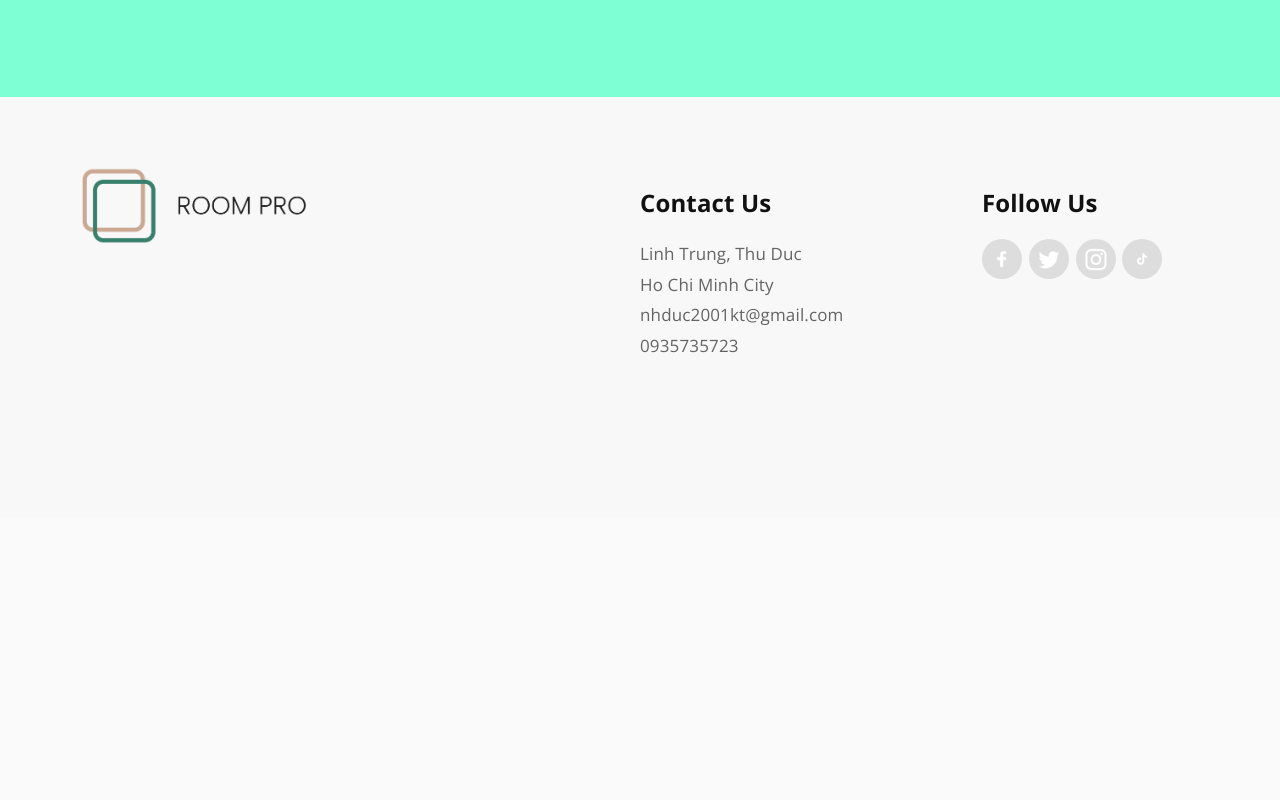
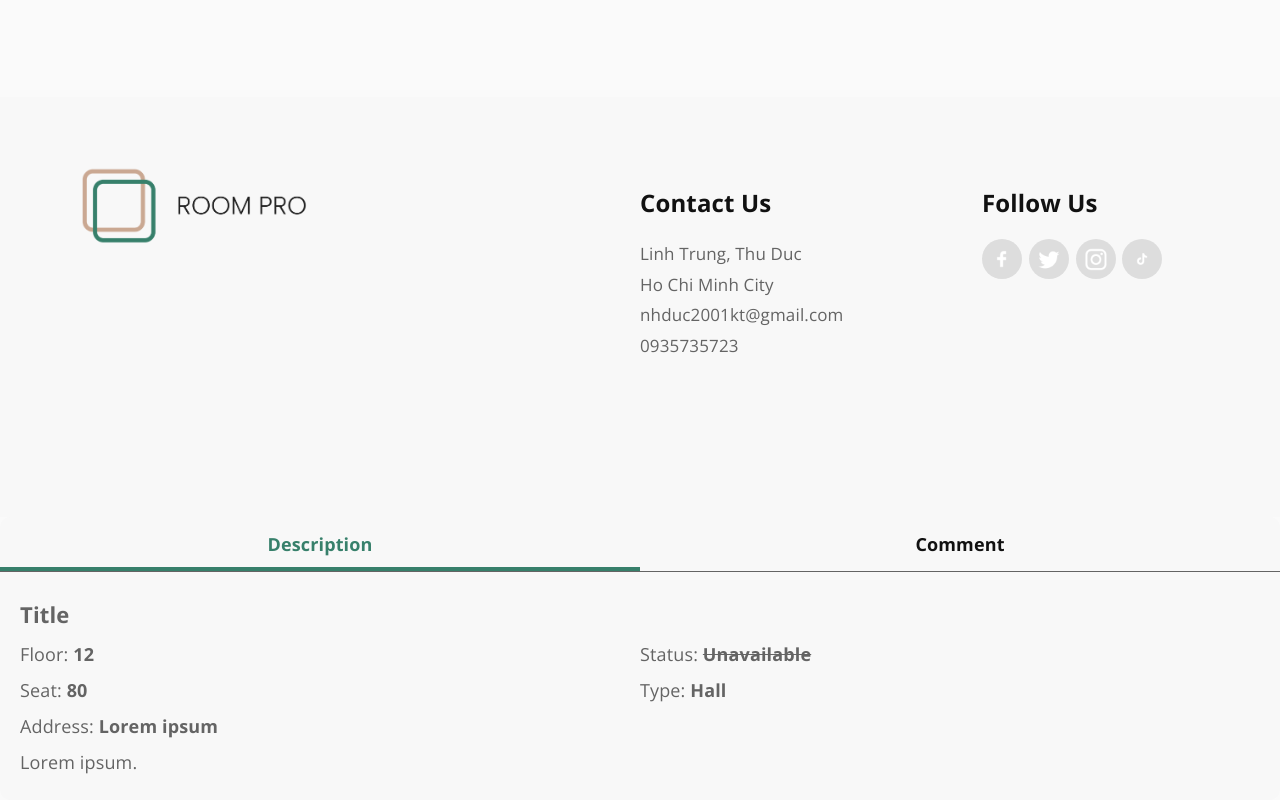
Before and after one commit to 2dmn2t-and-r/room-renting-web, a Vue app in the folder client/: page /management/profile/1 in a window 1280 px wide. Shown: the part 871-1671 px from the top of the page. Before the commit the page ends 1388 px from the top, so only its background shows below. Built offline with nearby package versions, Linux system fonts and the light colour scheme.

Commit message:
+ Add description/comment box in reservation modal + Edit status roomcard and white babckgroundcolor themeinput

```diff
--- a/client/src/components/RoomCard.vue
+++ b/client/src/components/RoomCard.vue
@@ -26,7 +26,7 @@ export default {
         floor: Number,
         seat: Number,
         address: String,
-        startdate: String
+        status: String
     },
     computed: {
         img_style: function(){
--- a/client/src/components/ThemeInput.vue
+++ b/client/src/components/ThemeInput.vue
@@ -31,6 +31,10 @@ export default {
         isIconTitle: {
             type: Boolean,
             default: false,
+        },                      // Optional
+        isInputBgWhite: {
+            type: Boolean,
+            default: false
         }                       // Optional
     },
     computed: {
@@ -46,6 +50,7 @@ export default {
             return {
                 "width": (this.buttonTitle == "") ? "100%" : "calc(100% - " + this.buttonWidth + ")",
                 "border-radius": "15px 0px 0px 0px",
+                "background-color": this.isInputBgWhite ? "var(--theme_white)" : "var(--theme_fore)"
             };
         },
         button_style: function() {
@@ -92,7 +97,7 @@ export default {
 
     .input {
         font-size: 16px;
-        background-color: var(--theme_fore);
+        /* background-color: var(--theme_fore); */
         border-radius: 15px 0px;
         font-weight: 600;
         height: 40px;
@@ -121,6 +126,7 @@ export default {
 
     .button:hover {
         cursor: pointer;
+        opacity: 0.9;
     }
 
     .button:active {
--- /dev/null
+++ b/client/src/components/modals/reserve/DescriptionCommentBox.vue
@@ -0,0 +1,184 @@
+<template>
+    <div class="border full_width col">
+        <div class="row">
+            <div class="half_box title title_chosen medium bold center bottom_border" v-if="!this.tagComment"><div class="chosen"></div>Description</div>
+            <div class="half_box title medium bold center bottom_border" v-on:click="changeTag" v-else>Description</div>
+            <div class="half_box title medium bold center bottom_border" v-on:click="changeTag" v-if="!this.tagComment">Comment</div>
+            <div class="half_box title title_chosen medium bold center bottom_border" v-else><div class="chosen"></div>Comment</div>
+        </div>
+        <div class="inner col">
+        <span v-if="!this.tagComment">
+            <div class="font large bold stretch">Title</div>
+            <div class="row font medium">
+                <div class="half_col">Floor: <span class="bold">{{floor}}</span></div>
+                <div class="half_col">Status: <span class="bold" :style="status_style">{{status}}</span></div>
+            </div>
+            <div class="row font medium">
+                <div class="half_col">Seat: <span class="bold">{{seat}}</span></div>
+                <div class="half_col">Type: <span class="bold">{{type}}</span></div>
+            </div>
+            <div class="row font medium">
+                <div class="stretch">Address: <span class="bold">{{address}}</span></div>
+            </div>
+            <div class="row font medium">
+                <div class="stretch">{{description}}</div>
+            </div>
+        </span>
+        <span v-else>
+            <div v-for="(comment, index) in comments" :key="index">
+                <comment
+                    v-bind="{
+                        name: comment['name'],
+                        time: comment['time'],
+                        content: comment['content'],
+                        img: comment['img']
+                    }"
+                />
+                <div class="divider"></div>
+            </div>
+            <div class="row baseline">
+                <!-- <md-field md-inline>
+                    <label>Write your comment</label>
+                    <md-input v-model="inline">Write your comment</md-input>
+                </md-field>
+                <theme-button v-bind="{
+                    msg: 'Send',
+                    background_color: 'var(--theme_jade)',
+                    width: '60px',
+                    height: '40px',
+                    border_radius: '10px'
+                }"/> -->
+                <theme-input
+                    type="text"
+                    value="Write your comment here"
+                    buttonTitle="Send"
+                    buttonWidth = "60px"
+                    isInputBgWhite=true
+                >
+                </theme-input>
+            </div>
+        </span>
+        </div>
+    </div>
+</template>
+
+<script>
+import Comment from '../../Comment.vue'
+import ThemeButton from '../../ThemeButton.vue';
+import ThemeInput from '../../ThemeInput.vue';
+export default {
+    props: {
+        floor: Number,
+        seat: Number,
+        status: String,
+        type: String,
+        address: String,
+        description: String,
+        comments: Array // {name: string, time: date, content: string, img: string url}
+    },
+    data() {
+        return {
+            tagComment: false
+        }
+    },
+    components: {
+        Comment,
+        ThemeButton,
+        ThemeInput
+    },
+    methods: {
+        changeTag: function() {
+            this.tagComment = !this.tagComment;
+        }
+    },
+    computed: {
+        status_style: function(){
+            return {
+                "color": this.status == "Available" ? "var(--theme_jade)" : "var(--theme_gray)",
+                "text-decoration": this.status == "Available" ? "none" : "line-through"
+            }
+        }
+    }
+}
+</script>
+
+<style
+Comment scoped>
+    .row {
+        display: flex;
+        flex-direction: row;
+    }
+    .baseline {
+        align-items: baseline;
+    }
+    .col {
+        display: flex;
+        flex-direction: column;
+    }
+    .full_width {
+        width: 100%;
+    }
+    .grow {
+        flex-grow: 1;
+    }
+    .stretch {
+        flex-basis: 100%;
+    }
+    .half_col {
+        flex-basis: 50%;
+    }
+    .half_box {
+        width: 50%;
+        position: relative;
+    }
+    .chosen {
+        height: 4px;
+        background-color: var(--theme_jade);
+        position: absolute;
+        bottom: 0px;
+        width: 100%;
+    }
+    .bottom_border {
+        border-bottom: 1px solid var(--theme_gray);
+    }
+    .center {
+        text-align: center;
+    }
+    .large {
+        font-size: 22px;
+    }
+    .small {
+        font-size: 8px;
+    }
+    .medium {
+        font-size: 18px;
+    }
+    .bold {
+        font-weight: bold;
+    }
+    .font {
+        color: var(--theme_gray);
+        line-height: 2.0;
+    }
+    .title {
+        color: var(--theme_black);
+        line-height: 3.0;
+    }
+    .title:hover {
+        color: var(--theme_jade)
+    }
+    .title_chosen {
+        color: var(--theme_jade)
+    }
+    .border {
+        border-radius: 10px;
+        background-color: var(--theme_fore);
+    }
+    .inner {
+        padding: 20px;
+    }
+    .divider {
+        width: 20px;
+        height: 20px;
+    }
+</style>
--- a/client/src/views/Home.vue
+++ b/client/src/views/Home.vue
@@ -4,6 +4,34 @@
     <theme-button msg="Button"/>
     <section-1/>
     <theme-footer/>
+    <description-comment-box
+      floor=12
+      seat=80
+      status='Unavailable'
+      type='Hall'
+      address='Lorem ipsum'
+      description='Lorem ipsum.'
+      :comments="[
+        {
+          name: 'Num',
+          time: new Date(),
+          content: 'Loremipsum ba chon heo',
+          img: 'https://encrypted-tbn0.gstatic.com/images?q=tbn:ANd9GcRddkWsqQoGL8aY3bzzCdNCDYyK4zvW4yTL_Q&usqp=CAU'
+        },
+        {
+          name: 'Duke',
+          time: new Date(),
+          content: 'Loremipsum ba chon heo',
+          img: 'https://encrypted-tbn0.gstatic.com/images?q=tbn:ANd9GcRddkWsqQoGL8aY3bzzCdNCDYyK4zvW4yTL_Q&usqp=CAU'
+        },
+        {
+          name: 'Hoang',
+          time: new Date(),
+          content: 'Loremipsum ba chon heo',
+          img: 'https://encrypted-tbn0.gstatic.com/images?q=tbn:ANd9GcRddkWsqQoGL8aY3bzzCdNCDYyK4zvW4yTL_Q&usqp=CAU'
+        }
+      ]"
+    />
   </div>
 </template>
 
@@ -14,6 +42,7 @@ import PictureFrame from '@/components/PictureFrame.vue'
 import ThemeButton from '@/components/ThemeButton.vue'
 import ThemeFooter from '@/components/ThemeFooter.vue'
 import Section1 from '@/components/home/Section1.vue'
+import DescriptionCommentBox from '../components/modals/reserve/DescriptionCommentBox.vue'
 
 export default {
   name: 'Home',
@@ -23,11 +52,13 @@ export default {
     ThemeButton,
     ThemeFooter,
     Section1,
+    DescriptionCommentBox
   }
 }
 </script>
 <style scoped>
-.home {
+.ho
+    DescriptionCommentBoxme {
   background-color:aquamarine;
 }
 </style>
```
